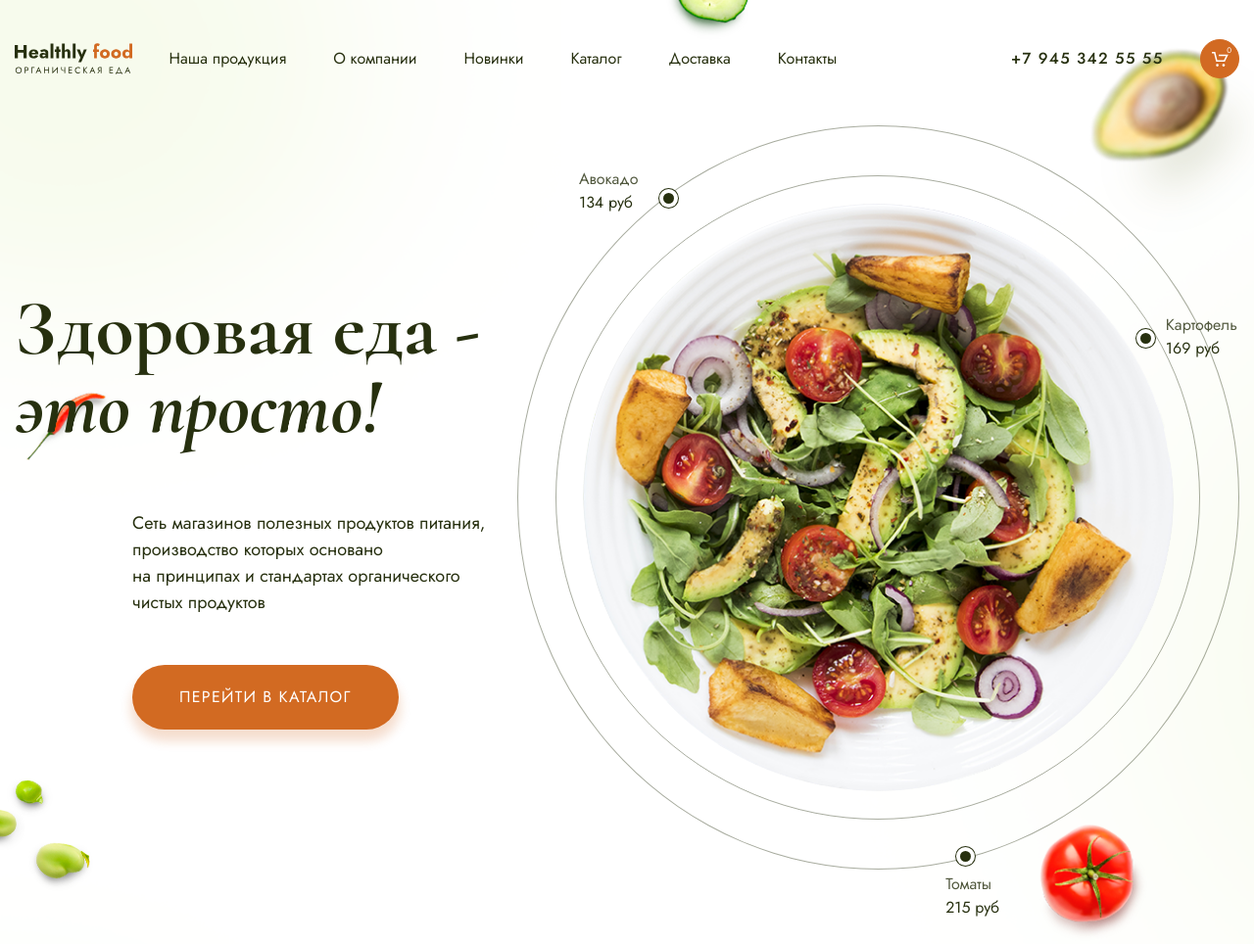
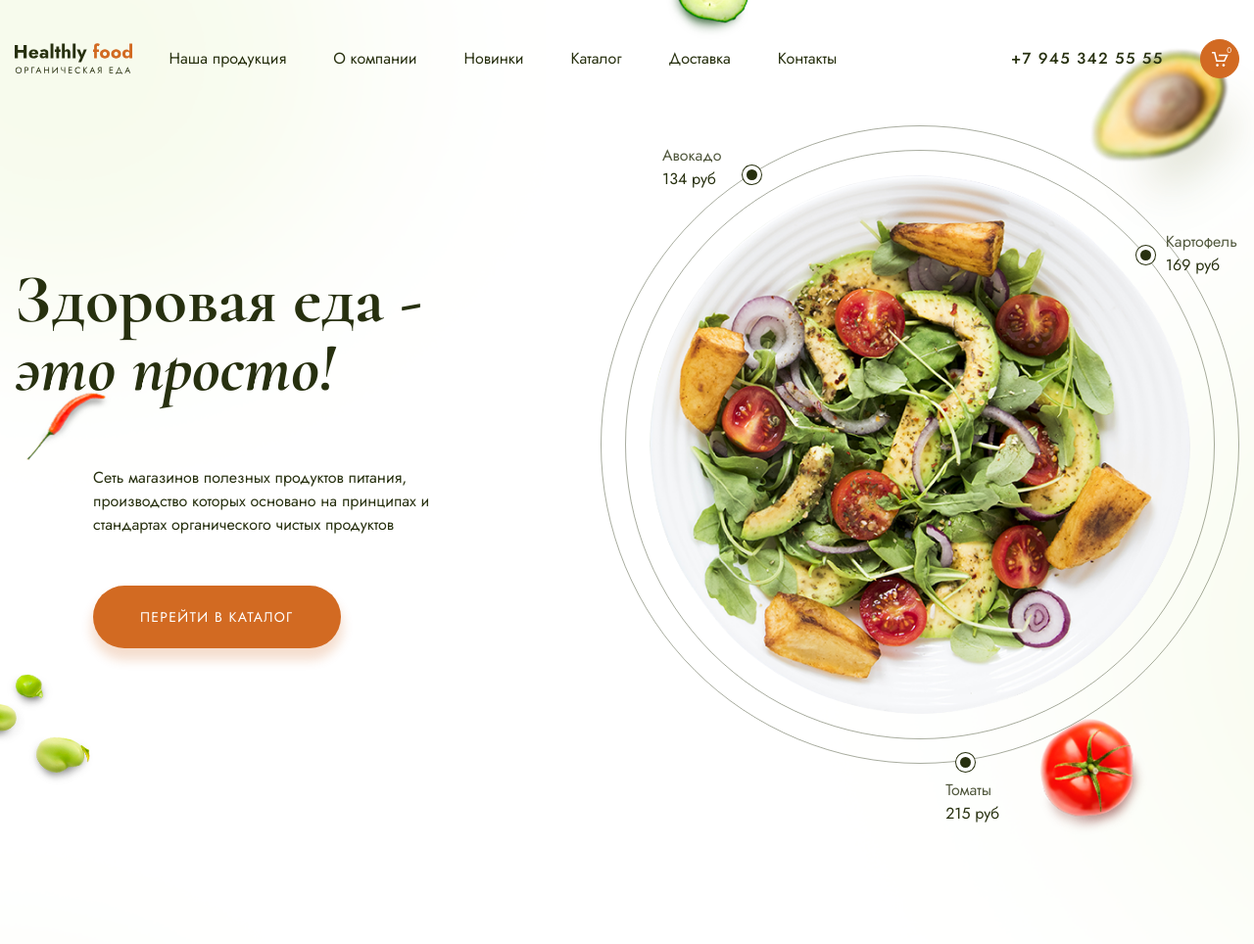
Before and after one commit to OlyaMosienko/Module02-Shop, a website built with webpack: page src/index.html in a window 1280 px wide. Shown: the top 964 px of the page at 98% size. Built offline with nearby package versions, Linux system fonts and the light colour scheme.

Commit message:
Add responsive for banner

```diff
--- a/src/index.html
+++ b/src/index.html
@@ -52,6 +52,7 @@
                         <p class="description description_size-s">
                             Сеть магазинов полезных продуктов питания, производство которых основано на&nbsp;принципах и стандартах органического чистых продуктов
                         </p>
+                        <img class="main__imagemobi" src="images/plate.png" alt="">
                         <div class="main__link">
                             <a href="#" class="link">Перейти в каталог</a>
                         </div>
--- a/src/styles/main.scss
+++ b/src/styles/main.scss
@@ -16,8 +16,10 @@ $r_mob_600: 600px;
 $r_tab: 768px;
 $r_tab_900: 900px;
 $r_desk: 1000px;
+$r_desk_1120: 1120px;
 $r_desk_hd: 1200px;
 $r_desk_1280: 1280px;
+$r_desk_1350: 1350px;
 
 html {
     font-size: 10px;
@@ -196,6 +198,9 @@ body {
     margin: 0 auto;
     padding-left: 15px;
     padding-right: 15px;
+    @media (max-width: $r_tab) {
+        max-width: 600px;
+    }
 }
 .main {
     position: relative;
@@ -205,18 +210,40 @@ body {
         margin-left: 12rem;
         max-width: 378px;
         margin-top: 6.5rem;
+        @media (max-width: $r_desk_1280) {
+            margin-left: 8rem;
+        }
+        @media (max-width: $r_tab) {
+            max-width: 100%;
+            margin-left: 0;
+            margin-top: 3rem;
+        }
     }
     &__link {
         margin-top: 5rem;
+        @media (max-width: $r_tab) {
+            text-align: center;
+        }
     }
     &__flex {
         display: flex;
         justify-content: space-between;
         align-items: center;
         gap: 30px;
+        @media (max-width: $r_desk_1120) {
+            padding-top: 3rem;
+            padding-bottom: 8rem;
+        }
     }
     &__text {
         padding-top: 2.5rem;
+        @media (max-width: $r_desk_1120) {
+            flex-basis: 395px;
+        }
+        @media (max-width: $r_tab) {
+            flex-basis: 100%;
+            padding-top: 0;
+        }
     }
     &__cover {
         flex-basis: 758px;
@@ -228,6 +255,22 @@ body {
         justify-content: center;
         align-items: center;
         position: relative;
+        @media (max-width: $r_desk_1350) {
+            flex-basis: 650px;
+            height: 650px;
+        }
+        @media (max-width: $r_desk_hd) {
+            flex-basis: 600px;
+            height: 600px;
+        }
+        @media (max-width: $r_desk_1120) {
+            border: 1px solid transparent;
+            height: auto;
+            flex-basis: calc(100% - 395px);
+        }
+        @media (max-width: $r_tab) {
+            display: none;
+        }
     }
     &__line {
         width: 656px;
@@ -238,11 +281,31 @@ body {
         align-items: center;
         border: 1px solid rgba($green, 0.4);
         border-radius: 100%;
+        @media (max-width: $r_desk_1350) {
+            width: 600px;
+            height: 600px;
+        }
+        @media (max-width: $r_desk_hd) {
+            border: 1px solid transparent;
+            width: auto;
+            height: auto;
+        }
     }
     &__image {
         width: 92%;
         border-radius: 100%;
         animation: shadow 5s infinite;
+    }
+    &__imagemobi {
+        display: none;
+        @media (max-width: $r_tab) {
+            display: block;
+            max-width: 300px;
+            margin: 0 auto;
+            margin-top: 3rem;
+            animation: shadow 5s infinite;
+            border-radius: 100%;
+        }
     }
     &__btn {
         border: none;
@@ -274,6 +337,15 @@ body {
         &_1 {
             top: 42px;
             left: 62px;
+            @media (max-width: $r_desk_1350) {
+                top: 18px;
+            }
+            @media (max-width: $r_desk_hd) {
+                top: 7px;
+            }
+            @media (max-width: $r_desk_1120) {
+                display: none;
+            }
             &::before {
                 bottom: 11px;
                 right: -36px;
@@ -282,6 +354,15 @@ body {
         &_2 {
             top: 191px;
             right: 1px;
+            @media (max-width: $r_desk_1350) {
+                top: 106px;
+            }
+            @media (max-width: $r_desk_hd) {
+                top: 54px;
+            }
+            @media (max-width: $r_desk_1120) {
+                display: none;
+            }
             &::before {
                 bottom: 17px;
                 left: -26px;
@@ -290,6 +371,12 @@ body {
         &_3 {
             bottom: -52px;
             right: 244px;
+            @media (max-width: $r_desk_1350) {
+                bottom: -64px;
+            }
+            @media (max-width: $r_desk_1120) {
+                display: none;
+            }
             &::before {
                 top: -22px;
                 left: 15px;
@@ -342,6 +429,15 @@ body {
     font-size: 8rem;
     margin: 0;
     line-height: 1;
+    @media (max-width: $r_desk_1280) {
+        font-size: 7rem;
+    }
+    @media (max-width: $r_desk_1120) {
+        font-size: 6rem;
+    }
+    @media (max-width: $r_tab) {
+        text-align: center;
+    }
     &__span {
         font-style: italic;
     }
@@ -354,11 +450,20 @@ body {
 .description {
     margin: 0;
     line-height: 1.5;
+    @media (max-width: $r_tab) {
+        text-align: center;
+    }
     &_size-s {
         font-size: 1.8rem;
+        @media (max-width: $r_desk_1280) {
+            font-size: 1.6rem;
+        }
     }
     &_size-m {
         font-size: 2.4rem;
+        @media (max-width: $r_desk_1280) {
+            font-size: 2.2rem;
+        }
     }
 }
 .link {
@@ -374,6 +479,9 @@ body {
     border: none;
     cursor: pointer;
     transition: .2s;
+    @media (max-width: $r_desk_1280) {
+        font-size: 1.4rem;
+    }
     &:hover {
         background-color: $dark-orange;
     }
@@ -597,8 +705,11 @@ body {
         margin-top: 8rem;
     }
     &__text {
-        margin-left: 122px;
+        margin-left: 12rem;
         flex-basis: 615px;
+        @media (max-width: $r_desk_1280) {
+            margin-left: 8rem;
+        }
     }
     &__list {
         list-style: none;
@@ -807,6 +918,9 @@ body {
         margin-top: 7.6rem;
         margin-left: 12rem;
         gap: 11%;
+        @media (max-width: $r_desk_1280) {
+            margin-left: 8rem;
+        }
     }
     &__text {
         flex-basis: 44%;
@@ -883,9 +997,12 @@ body {
         &__text {
             max-width: 410px;
             flex-grow: 1;
-            margin-left: 13rem;
+            margin-left: 12rem;
             font-size: 1.8rem;
             line-height: 1.5;
+            @media (max-width: $r_desk_1280) {
+                margin-left: 8rem;
+            }
         }
         &__description {
             padding-top: 6rem;
```
